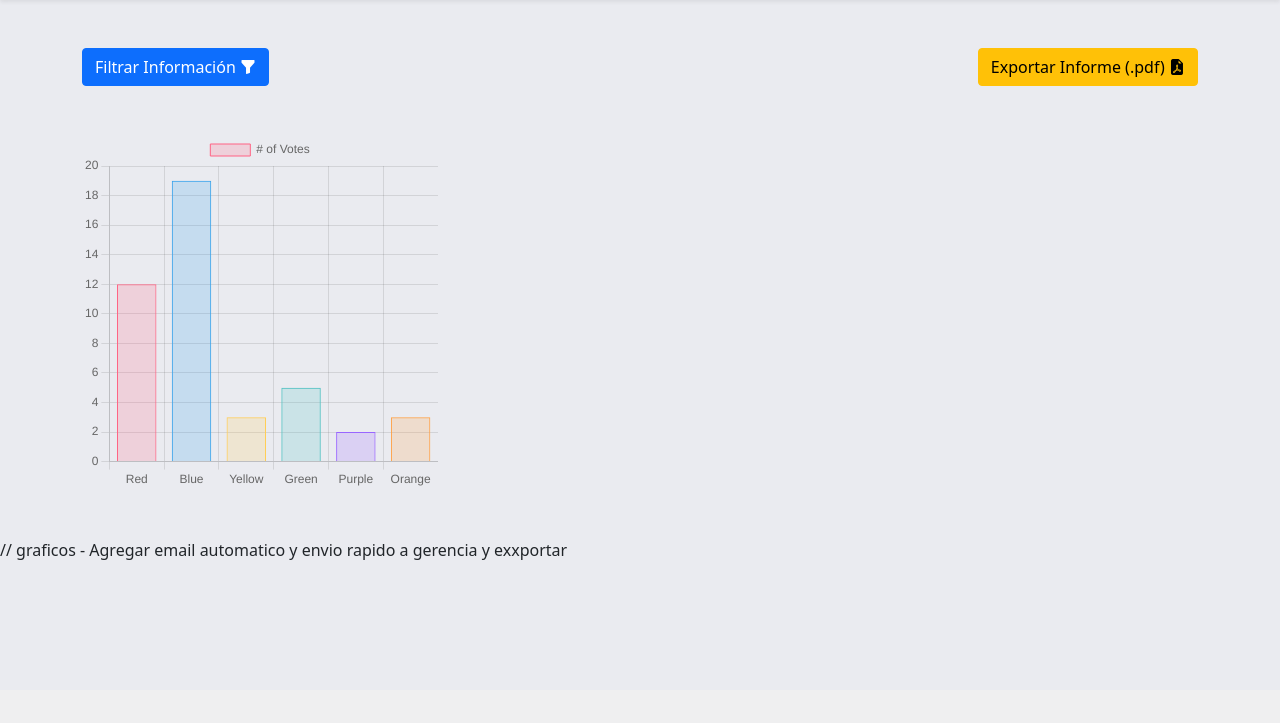
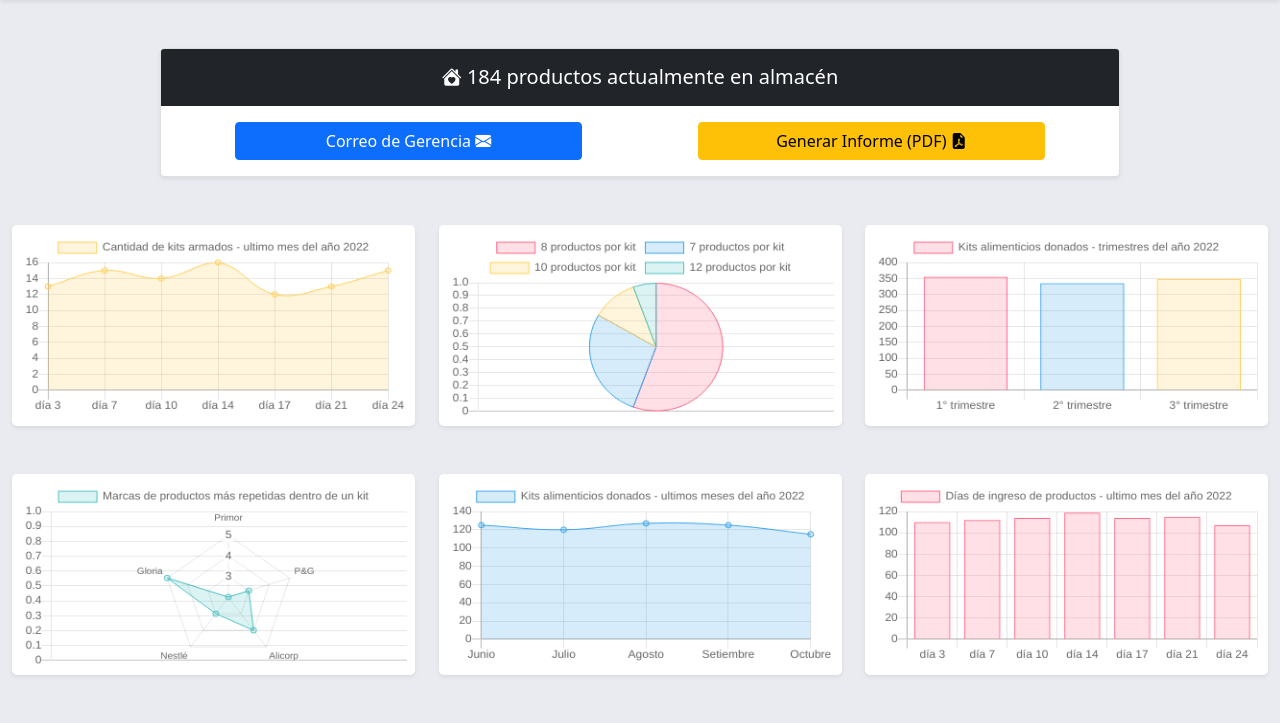
Before and after one commit to juliogarciape/softkit, a PHP site: page /analisis.php in a window 1280 px wide. Shown: the part 110-833 px from the top of the page. Before the commit the page ends 670 px from the top, so only its background shows below. Run offline with PHP 8.4, Linux system fonts and the light colour scheme; some libraries are stand-ins or nearby versions.

Commit message:
Add analytics

```diff
--- a/pages/analisis.php
+++ b/pages/analisis.php
@@ -4,45 +4,96 @@
 <html lang="es-PE">
 <head>
     <?php require("../partials/head.php"); ?>
-    <script src="https://cdn.jsdelivr.net/npm/chart.js@3.9.1/dist/chart.min.js"></script>
+    <script src="https://cdn.jsdelivr.net/npm/chart.js@2.9.4/dist/Chart.min.js"></script>
 </head>
 <body class="bg-main">
 
 <?php require("../partials/header.php"); ?>
 
-<div class="container mt-5 d-flex justify-content-between">
-    <button type="button" class="btn btn-primary">Filtrar Información <i class="bi bi-funnel-fill"></i></button>
-    <button type="button" class="btn btn-warning">Exportar Informe (.pdf) <i class="bi bi-file-earmark-pdf-fill"></i></button>
+<div class="w-75 m-auto mt-5">
+<div class="card shadow-sm rounded-3">
+    <div class="card-header text-center p-3 text-white bg-dark">
+        <h5 class="card-title mb-0">
+            <i class="bi bi-house-heart-fill"></i>
+            184 productos actualmente en almacén
+        </h5>
+    </div>
+    <div class="card-body d-flex p-3">
+        <div class="w-100 d-flex justify-content-center">
+            <button type="button" class="btn btn-primary w-75">Correo de Gerencia <i class="bi bi-envelope-fill"></i></button>
+        </div>
+        <div class="w-100 d-flex justify-content-center">
+            <button type="button" class="btn btn-warning w-75">Generar Informe (PDF) <i class="bi bi-file-earmark-pdf-fill"></i></button>
+        </div>
+    </div>
+</div>
 </div>
 
-<div class="container mt-5 mb-5">
+<div class="container-fluid mt-5 mb-5">
+    <div class="row mb-5">
+        <div class="col-4">
+            <canvas class="shadow-sm bg-white p-2 rounded-3" id="grafico6" width="100%" height="50"></canvas>
+        </div>
+        <div class="col-4">
+            <canvas class="shadow-sm bg-white p-2 rounded-3" id="grafico2" width="100%" height="50"></canvas>
+        </div>
+        <div class="col-4">
+            <canvas class="shadow-sm bg-white p-2 rounded-3" id="grafico3" width="100%" height="50"></canvas>
+        </div>
+    </div>
     <div class="row">
-        <div class="col">
-            <canvas id="myChart" width="100%" height="100%"></canvas>
+        <div class="col-4">
+            <canvas class="shadow-sm bg-white p-2 rounded-3" id="grafico4" width="100%" height="50"></canvas>
         </div>
-        <div class="col">
-            <canvas id="myChart" width="100%" height="100%"></canvas>
+        <div class="col-4">
+            <canvas class="shadow-sm bg-white p-2 rounded-3" id="grafico5" width="100%" height="50"></canvas>
         </div>
-        <div class="col">
-            <canvas id="myChart" width="100%" height="100%"></canvas>
+        <div class="col-4">
+            <canvas class="shadow-sm bg-white p-2 rounded-3" id="grafico1" width="100%" height="50"></canvas>
         </div>
     </div>
 </div>
 
-// graficos - Agregar email automatico y envio rapido a gerencia y exxportar
+
+<script>
+
+const ctx1 = document.getElementById('grafico1').getContext('2d');
+const ctx2 = document.getElementById('grafico2').getContext('2d');
+const ctx3 = document.getElementById('grafico3').getContext('2d');
+const ctx4 = document.getElementById('grafico4').getContext('2d');
+const ctx5 = document.getElementById('grafico5').getContext('2d');
+const ctx6 = document.getElementById('grafico6').getContext('2d');
 
 
-
-
-<script>
-const ctx = document.getElementById('myChart').getContext('2d');
-const myChart = new Chart(ctx, {
+const grafico1 = new Chart(ctx1, {
     type: 'bar',
     data: {
-        labels: ['Red', 'Blue', 'Yellow', 'Green', 'Purple', 'Orange'],
+        labels: ["día 3","día 7","día 10","día 14","día 17","día 21",'día 24'],
         datasets: [{
-            label: '# of Votes',
-            data: [12, 19, 3, 5, 2, 3],
+            label: 'Días de ingreso de productos - ultimo mes del año 2022',
+            data: [110,112,114,119,114,115,107,112],
+            backgroundColor: 'rgba(255, 99, 132, 0.2)',
+            borderColor: 'rgba(255, 99, 132, 1)',
+            borderWidth: 1
+        }]
+    },
+    options: {
+        scales: {
+            yAxes: [{
+                ticks: {
+                    beginAtZero: true
+                }
+            }],
+        },
+    }
+});
+
+const grafico2 = new Chart(ctx2, {
+    type: 'pie',
+    data: {
+        labels: ['8 productos por kit', '7 productos por kit','10 productos por kit',  '12 productos por kit'],
+        datasets: [{
+            data: [50,25,10,5],
             backgroundColor: [
                 'rgba(255, 99, 132, 0.2)',
                 'rgba(54, 162, 235, 0.2)',
@@ -64,12 +115,119 @@ const myChart = new Chart(ctx, {
     },
     options: {
         scales: {
-            y: {
-                beginAtZero: true
-            }
-        }
+            yAxes: [{
+                ticks: {
+                    beginAtZero: true
+                }
+            }],
+        },
     }
 });
+
+
+const grafico3 = new Chart(ctx3, {
+    type: 'bar',
+    data: {
+        labels: ['1° trimestre','2° trimestre','3° trimestre'],
+        datasets: [
+            {
+                label: 'Kits alimenticios donados - trimestres del año 2022',
+                data: [355,335,349],
+                backgroundColor: [
+                    'rgba(255, 99, 132, 0.2)',
+                    'rgba(54, 162, 235, 0.2)',
+                    'rgba(255, 206, 86, 0.2)'
+                ],
+                borderColor: [
+                    'rgba(255, 99, 132, 1)',
+                    'rgba(54, 162, 235, 1)',
+                    'rgba(255, 206, 86, 1)'
+                ],
+                borderWidth: 1
+            }
+        ]
+    },
+    options: {
+        scales: {
+            yAxes: [{
+                ticks: {
+                    beginAtZero: true
+                }
+            }],
+        },
+    }
+});
+
+const grafico4 = new Chart(ctx4, {
+    type: 'radar',
+    data: {
+        labels: ['Primor','P&G','Alicorp','Nestlé','Gloria'],
+        datasets: [{
+            label: 'Marcas de productos más repetidas dentro de un kit',
+            data: [2,3,4,3,5],
+            backgroundColor: 'rgba(75, 192, 192, 0.2)',
+            borderColor: 'rgba(75, 192, 192, 1)',
+            borderWidth: 1
+        }]
+    },
+    options: {
+        scales: {
+            yAxes: [{
+                ticks: {
+                    beginAtZero: true
+                }
+            }],
+        },
+    }
+});
+
+const grafico5 = new Chart(ctx5, {
+    type: 'line',
+    data: {
+        labels: ['Junio', 'Julio', 'Agosto', 'Setiembre', 'Octubre'],
+        datasets: [{
+            label: 'Kits alimenticios donados - ultimos meses del año 2022',
+            data: [125, 120, 127, 125, 115],
+            backgroundColor: 'rgba(54, 162, 235, 0.2)',
+            borderColor: 'rgba(54, 162, 235, 1)',
+            borderWidth: 1
+        }]
+    },
+    options: {
+        scales: {
+            yAxes: [{
+                ticks: {
+                    beginAtZero: true
+                }
+            }],
+        },
+    }
+});
+
+const grafico6 = new Chart(ctx6, {
+    type: 'line',
+    data: {
+        labels: ['día 3', 'día 7', 'día 10','día 14','día 17','día 21','día 24'],
+        datasets: [{
+            label: 'Cantidad de kits armados - ultimo mes del año 2022',
+            data: [13,15,14,16,12,13,15],
+            backgroundColor: 'rgba(255, 206, 86, 0.2)',
+            borderColor: 'rgba(255, 206, 86, 1)',
+            borderWidth: 1
+        }]
+    },
+    options: {
+        scales: {
+            yAxes: [{
+                ticks: {
+                    beginAtZero: true
+                }
+            }],
+        },
+    }
+});
+
+
 </script>
 </body>
 </html>
--- a/pages/distribucion.php
+++ b/pages/distribucion.php
@@ -23,7 +23,7 @@
     <div class="card-header text-center p-3 text-white bg-dark">
         <h5 class="card-title mb-0">
             <i class="bi bi-house-heart-fill"></i>
-            <?php echo $amount; ?> productos actualmente en almacén
+            10 datos actualmente en
         </h5>
     </div>
     <div class="card-body d-flex p-3">
```
Also changed, not shown: pages/almacen.php (+9 -5 lines), pages/nuevo.php (+8 -0 lines).
